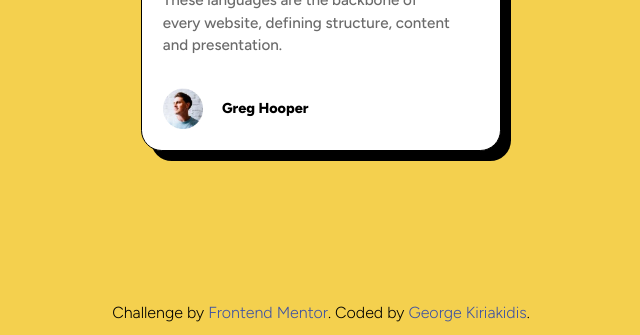
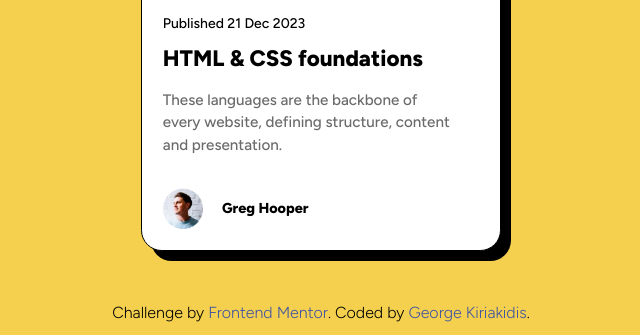
Before and after one commit to VoRteX16N123/blog-preview-card-project, a plain HTML site: page index.html in a window 1280 px wide. Shown: the part 465-800 px from the top of the page, without its empty margins (319-959 px from the left). Drawn offline with Linux system fonts and the light colour scheme.

Commit message:
Test footer behaviour

```diff
--- a/style.css
+++ b/style.css
@@ -85,10 +85,18 @@ body{
   font-weight: var(--fw-regular);
   font-size: 0.875rem;
 
-  display: grid;
+  display: flex;
+  flex-direction: column;
+  min-height: 100vh;;
   place-content: center;
   min-height: 85vh;
   margin: 1rem;
+  align-items: center;
+
+}
+
+main{
+  flex-grow: 1;
 }
 
 .card{
@@ -101,6 +109,7 @@ body{
   height: auto;
   border: 1px solid black;
   box-shadow: 10px 10px;
+  margin-top: 50%;
 }
 
 .card__content{
```
